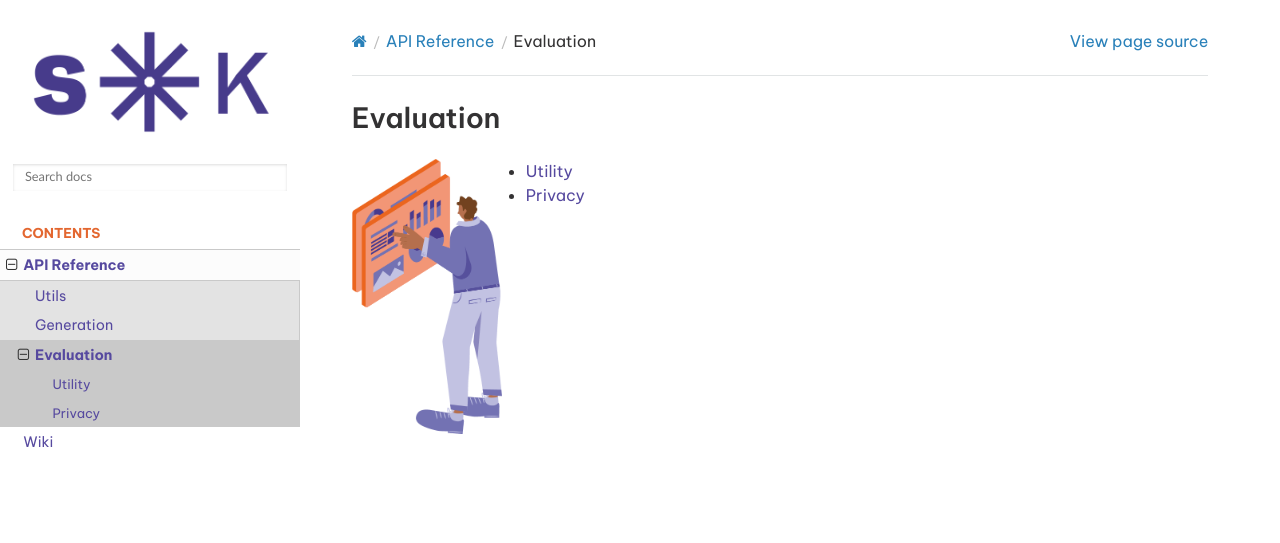
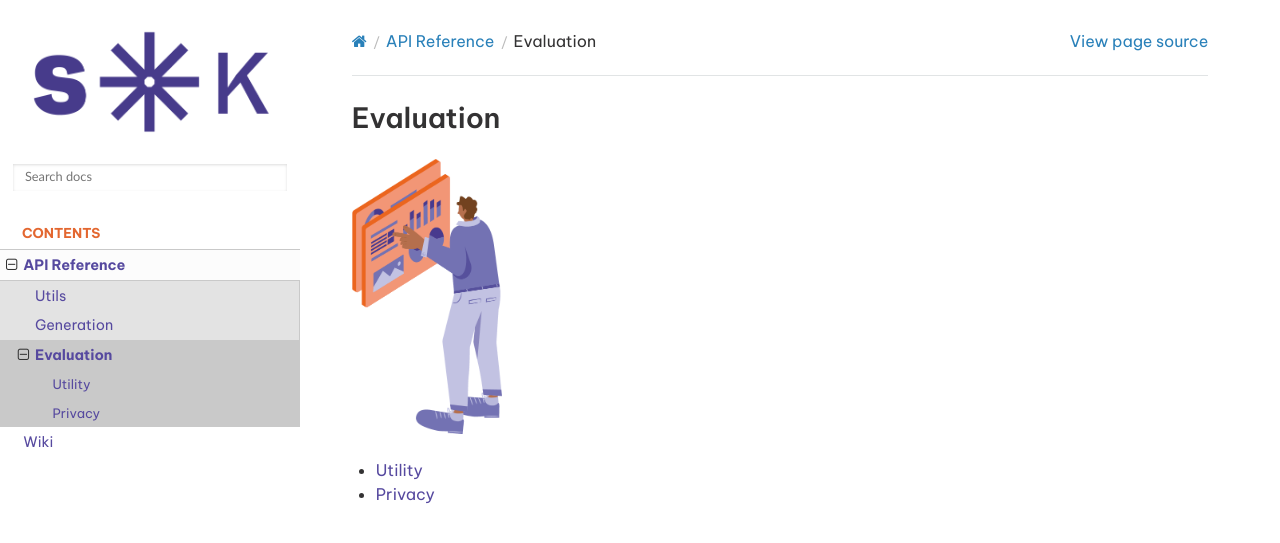
Before and after one commit to Clearbox-AI/clearbox-synthetic-kit, a Sphinx documentation site: the page built from docs/source/api/clearbox_synthetic.evaluation.rst, in a window 1280 px wide and 900 px high. Shown: the top 543 px of the window. Built offline with Sphinx 7.4.7 and the Read the Docs theme 3.1.0, drawn with Linux system fonts in a browser that asks for light colours.

Commit message:
minor fix

```diff
--- a/docs/source/api/clearbox_synthetic.evaluation.rst
+++ b/docs/source/api/clearbox_synthetic.evaluation.rst
@@ -4,7 +4,6 @@ Evaluation
 .. image:: ../img/report_guy.png
    :alt: utils_img
    :width: 150px
-   :align: left
 
 .. toctree::
    :maxdepth: 1
--- a/docs/source/api/clearbox_synthetic.generation.rst
+++ b/docs/source/api/clearbox_synthetic.generation.rst
@@ -4,7 +4,6 @@ Generation
 .. image:: ../img/boxes_team.png
    :alt: generation_img
    :width: 200px
-   :align: left
 
 .. toctree::
    :maxdepth: 1
--- a/docs/source/api/clearbox_synthetic.utils.rst
+++ b/docs/source/api/clearbox_synthetic.utils.rst
@@ -4,7 +4,6 @@ Utils
 .. image:: ../img/boxes_guy.png
    :alt: utils_img
    :width: 150px
-   :align: left
 
 .. toctree::
    :maxdepth: 1
```
